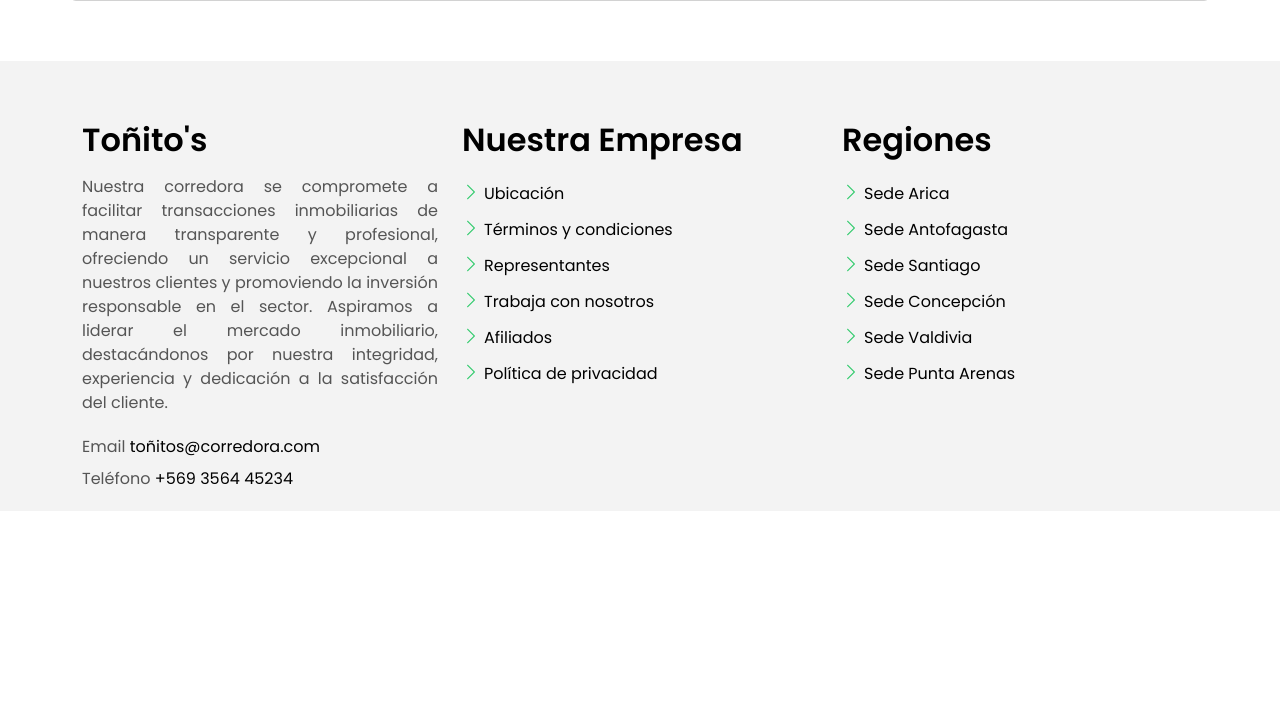
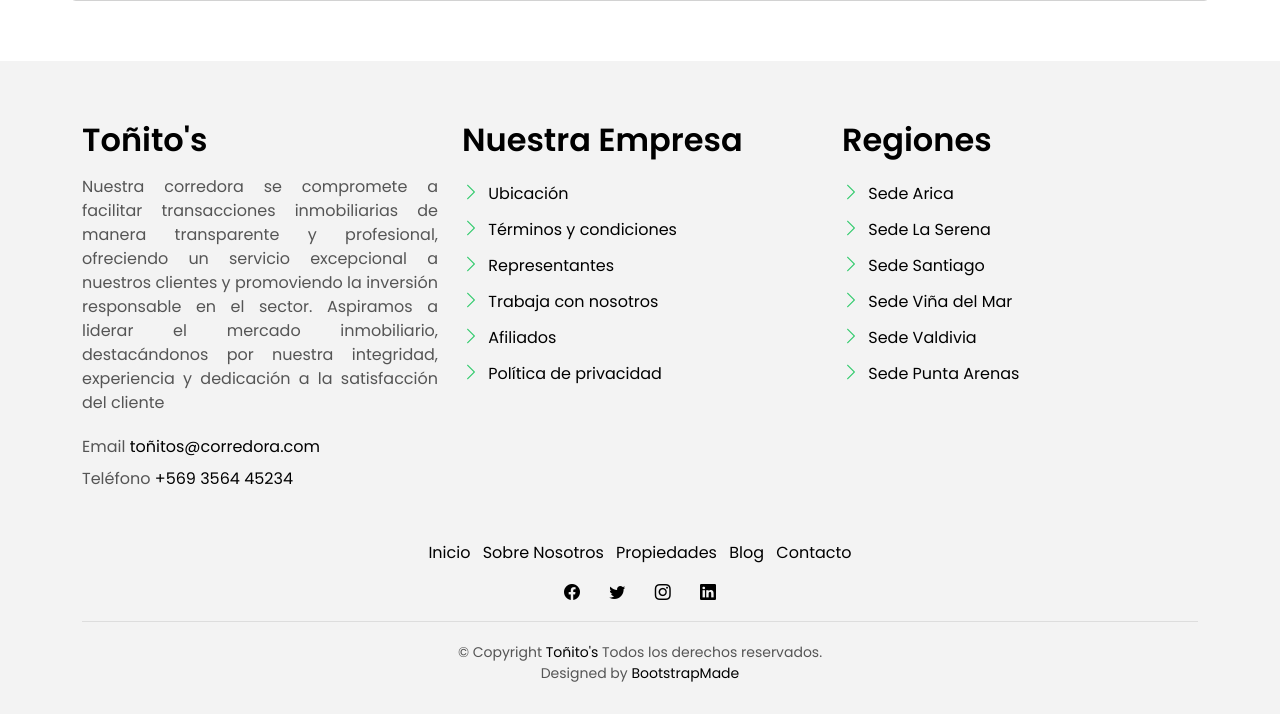
Before and after one commit to anpachecos/Corredora-con-Django, a Django app: page /agregar_propiedad/ in a window 1280 px wide. Shown: the part 827-1541 px from the top of the page. Before the commit the page ends 1312 px from the top, so only its background shows below. Run offline with Django 5.2, Linux system fonts and the light colour scheme; data comes from the database, SQL or seed files in the repository; both versions use the stored data as it was after the commit; some libraries are stand-ins or nearby versions.

Commit message:
arregle el footer

```diff
--- a/propiedades/templates/base.html
+++ b/propiedades/templates/base.html
@@ -2,6 +2,7 @@
 
 <!DOCTYPE html>
 <html lang="en">
+  <!--#region Header-->
   <head>
     <meta charset="utf-8" />
     <meta content="width=device-width, initial-scale=1.0" name="viewport" />
@@ -11,7 +12,9 @@
     <meta content="" name="keywords" />
 
     <link href="{% static 'assets/img/tonito_logo.png' %}" rel="icon" />
+
     <link href="https://fonts.googleapis.com/css?family=Poppins:300,400,500,600,700" rel="stylesheet" />
+
     <link href="{% static 'assets/vendor/animate.css/animate.min.css' %}" rel="stylesheet" />
     <link href="{% static 'assets/vendor/bootstrap/css/bootstrap.min.css' %}" rel="stylesheet" />
     <link href="{% static 'assets/vendor/bootstrap-icons/bootstrap-icons.css' %}" rel="stylesheet" />
@@ -22,41 +25,69 @@
     <script src="{% static 'assets/vendor/bootstrap/js/bootstrap.bundle.min.js' %}"></script>
     <script src="{% static 'assets/vendor/swiper/swiper-bundle.min.js' %}"></script>
     <script src="{% static 'assets/vendor/php-email-form/validate.js' %}"></script>
+
+    <!-- Template Main JS File -->
     <script src="{% static 'assets/js/main.js' %}"></script>
+
   </head>
+  <!--#endregion-->
+
+
   <body>
     <!-- #region ======= Navbar ======= -->
     <nav class="navbar navbar-default navbar-trans navbar-expand-lg fixed-top">
       <div class="container">
-            <button class="navbar-toggler collapsed" type="button" data-bs-toggle="collapse" data-bs-target="#navbarDefault" aria-controls="navbarDefault" aria-expanded="false" aria-label="Toggle navigation">
+        <button
+          class="navbar-toggler collapsed"
+          type="button"
+          data-bs-toggle="collapse"
+          data-bs-target="#navbarDefault"
+          aria-controls="navbarDefault"
+          aria-expanded="false"
+          aria-label="Toggle navigation"
+        >
           <span></span>
           <span></span>
           <span></span>
         </button>
         <a class="navbar-brand text-brand" href="{% url 'home' %}">
-                <img src="{% static 'assets/img/toñito_logo.png' %}" alt="Logo" class="img-thumbnail" style="width: 50px; height: auto" />
-                Toñi<span class="color-b">To's</span>
-            </a>
+          <img
+            src="{% static 'assets/img/toñito_logo.png' %}"
+            alt="Logo"
+            class="img-thumbnail"
+            style="width: 50px; height: auto"
+          />
+          Toñi<span class="color-b">To's</span></a
+        >
 
-            <div class="navbar-collapse collapse justify-content-center" id="navbarDefault">
+        <div
+          class="navbar-collapse collapse justify-content-center"
+          id="navbarDefault"
+        >
           <ul class="navbar-nav">
             <li class="nav-item">
               <a class="nav-link active" href="{% url 'home' %}">Inicio</a>
             </li>
+
             <li class="nav-item">
               <a class="nav-link" href="{% url 'sobre_nosotros' %}">Sobre Nosotros</a>
             </li>
+
             <li class="nav-item">
               <a class="nav-link" href="{% url 'property_grid' %}">Propiedades</a>
             </li>
+
             <li class="nav-item">
               <a class="nav-link" href="{% url 'contacto' %}">Contacto</a>
             </li>
+
             <li class="nav-item">
               <a class="nav-link" href="{% url 'agendar_visita' %}">Agendar </a>
             </li>
 
+
             {% if user.is_authenticated %}
+
             <li class="nav-item dropdown">
               <a class="nav-link dropdown-toggle" href="#" id="navbarDropdownMenuLink" role="button" data-bs-toggle="dropdown" aria-expanded="false">
                   ¡Hola, {{ user.username }}!
@@ -72,20 +103,27 @@
                   <li><a class="dropdown-item" href="{% url 'logout' %}">Cerrar Sesión</a></li>
                 </ul>
               </li>
+
+
             {% else %}
+
             <li class="nav-item">
               <a href="{% url 'ingresar' %}" class="btn btn-b-n">
-                            <i class="bi bi-person-circle" style="margin-right: 5px;"></i>Ingresar
+                <i class="bi bi-person-circle" style="margin-right: 5px;"></i
+                >Ingresar
               </a>
             </li>
             {% endif %}
+
+
+
           </ul>
-            </div>
-        </div>
+
     </nav>
    <!-- #endregion -->
 
-    {% block content %}
+
+   {% block content%}
     {% endblock %}
 
     <!-- #region ======= Footer ======= -->
@@ -99,13 +137,23 @@
               </div>
               <div class="w-body-a">
                 <p class="w-text-a color-text-a">
-                                Nuestra corredora se compromete a facilitar transacciones inmobiliarias de manera transparente y profesional, ofreciendo un servicio excepcional a nuestros clientes y promoviendo la inversión responsable en el sector. Aspiramos a liderar el mercado inmobiliario, destacándonos por nuestra integridad, experiencia y dedicación a la satisfacción del cliente.
+                  Nuestra corredora se compromete a facilitar transacciones
+                  inmobiliarias de manera transparente y profesional, ofreciendo
+                  un servicio excepcional a nuestros clientes y promoviendo la
+                  inversión responsable en el sector. Aspiramos a liderar el
+                  mercado inmobiliario, destacándonos por nuestra integridad,
+                  experiencia y dedicación a la satisfacción del cliente
                 </p>
               </div>
               <div class="w-footer-a">
                 <ul class="list-unstyled">
-                                <li class="color-a"><span class="color-text-a">Email </span>toñitos@corredora.com</li>
-                                <li class="color-a"><span class="color-text-a">Teléfono </span>+569 3564 45234</li>
+                  <li class="color-a">
+                    <span class="color-text-a">Email </span>
+                    toñitos@corredora.com
+                  </li>
+                  <li class="color-a">
+                    <span class="color-text-a">Teléfono </span> +569 3564 45234
+                  </li>
                 </ul>
               </div>
             </div>
@@ -116,14 +164,34 @@
                 <h3 class="w-title-a text-brand">Nuestra Empresa</h3>
               </div>
               <div class="w-body-a">
+                <div class="w-body-a">
                   <ul class="list-unstyled">
-                                <li class="item-list-a"><i class="bi bi-chevron-right"></i><a href="#">Ubicación</a></li>
-                                <li class="item-list-a"><i class="bi bi-chevron-right"></i><a href="#">Términos y condiciones</a></li>
-                                <li class="item-list-a"><i class="bi bi-chevron-right"></i><a href="#">Representantes</a></li>
-                                <li class="item-list-a"><i class="bi bi-chevron-right"></i><a href="#">Trabaja con nosotros</a></li>
-                                <li class="item-list-a"><i class="bi bi-chevron-right"></i><a href="#">Afiliados</a></li>
-                                <li class="item-list-a"><i class="bi bi-chevron-right"></i><a href="#">Política de privacidad</a></li>
+                    <li class="item-list-a">
+                      <i class="bi bi-chevron-right"></i>
+                      <a href="#">Ubicación</a>
+                    </li>
+                    <li class="item-list-a">
+                      <i class="bi bi-chevron-right"></i>
+                      <a href="#">Términos y condiciones</a>
+                    </li>
+                    <li class="item-list-a">
+                      <i class="bi bi-chevron-right"></i>
+                      <a href="#">Representantes</a>
+                    </li>
+                    <li class="item-list-a">
+                      <i class="bi bi-chevron-right"></i>
+                      <a href="#">Trabaja con nosotros</a>
+                    </li>
+                    <li class="item-list-a">
+                      <i class="bi bi-chevron-right"></i>
+                      <a href="#">Afiliados</a>
+                    </li>
+                    <li class="item-list-a">
+                      <i class="bi bi-chevron-right"></i>
+                      <a href="#">Política de privacidad</a>
+                    </li>
                   </ul>
+                </div>
               </div>
             </div>
           </div>
@@ -134,12 +202,30 @@
               </div>
               <div class="w-body-a">
                 <ul class="list-unstyled">
-                                <li class="item-list-a"><i class="bi bi-chevron-right"></i><a href="#">Sede Arica</a></li>
-                                <li class="item-list-a"><i class="bi bi-chevron-right"></i><a href="#">Sede Antofagasta</a></li>
-                                <li class="item-list-a"><i class="bi bi-chevron-right"></i><a href="#">Sede Santiago</a></li>
-                                <li class="item-list-a"><i class="bi bi-chevron-right"></i><a href="#">Sede Concepción</a></li>
-                                <li class="item-list-a"><i class="bi bi-chevron-right"></i><a href="#">Sede Valdivia</a></li>
-                                <li class="item-list-a"><i class="bi bi-chevron-right"></i><a href="#">Sede Punta Arenas</a></li>
+                  <li class="item-list-a">
+                    <i class="bi bi-chevron-right"></i>
+                    <a href="#">Sede Arica</a>
+                  </li>
+                  <li class="item-list-a">
+                    <i class="bi bi-chevron-right"></i>
+                    <a href="#">Sede La Serena</a>
+                  </li>
+                  <li class="item-list-a">
+                    <i class="bi bi-chevron-right"></i>
+                    <a href="#">Sede Santiago</a>
+                  </li>
+                  <li class="item-list-a">
+                    <i class="bi bi-chevron-right"></i>
+                    <a href="#">Sede Viña del Mar</a>
+                  </li>
+                  <li class="item-list-a">
+                    <i class="bi bi-chevron-right"></i>
+                    <a href="#">Sede Valdivia</a>
+                  </li>
+                  <li class="item-list-a">
+                    <i class="bi bi-chevron-right"></i>
+                    <a href="#">Sede Punta Arenas</a>
+                  </li>
                 </ul>
               </div>
             </div>
@@ -147,6 +233,65 @@
         </div>
       </div>
     </section>
+    <footer>
+      <div class="container">
+        <div class="row">
+          <div class="col-md-12">
+            <nav class="nav-footer">
+              <ul class="list-inline">
+                <li class="list-inline-item">
+                  <a href="#">Inicio</a>
+                </li>
+                <li class="list-inline-item">
+                  <a href="#">Sobre Nosotros</a>
+                </li>
+                <li class="list-inline-item">
+                  <a href="#">Propiedades</a>
+                </li>
+                <li class="list-inline-item">
+                  <a href="#">Blog</a>
+                </li>
+                <li class="list-inline-item">
+                  <a href="#">Contacto</a>
+                </li>
+              </ul>
+            </nav>
+            <div class="socials-a">
+              <ul class="list-inline">
+                <li class="list-inline-item">
+                  <a href="#">
+                    <i class="bi bi-facebook" aria-hidden="true"></i>
+                  </a>
+                </li>
+                <li class="list-inline-item">
+                  <a href="#">
+                    <i class="bi bi-twitter" aria-hidden="true"></i>
+                  </a>
+                </li>
+                <li class="list-inline-item">
+                  <a href="#">
+                    <i class="bi bi-instagram" aria-hidden="true"></i>
+                  </a>
+                </li>
+                <li class="list-inline-item">
+                  <a href="#">
+                    <i class="bi bi-linkedin" aria-hidden="true"></i>
+                  </a>
+                </li>
+              </ul>
+            </div>
+            <div class="copyright-footer">
+              <div class="credits">
+                © Copyright <a href="index.html">Toñito's</a> Todos los derechos reservados.
+              </div>
+            </div>
+            <div class="credits">
+              Designed by <a href="https://bootstrapmade.com/">BootstrapMade</a>
+            </div>
+          </div>
+        </div>
+      </div>
+    </footer>
     <!-- #endregion -->
   </body>
 </html>
```
Also changed, not shown: db.sqlite3. Lines whose indentation alone changed are shown as unchanged.
